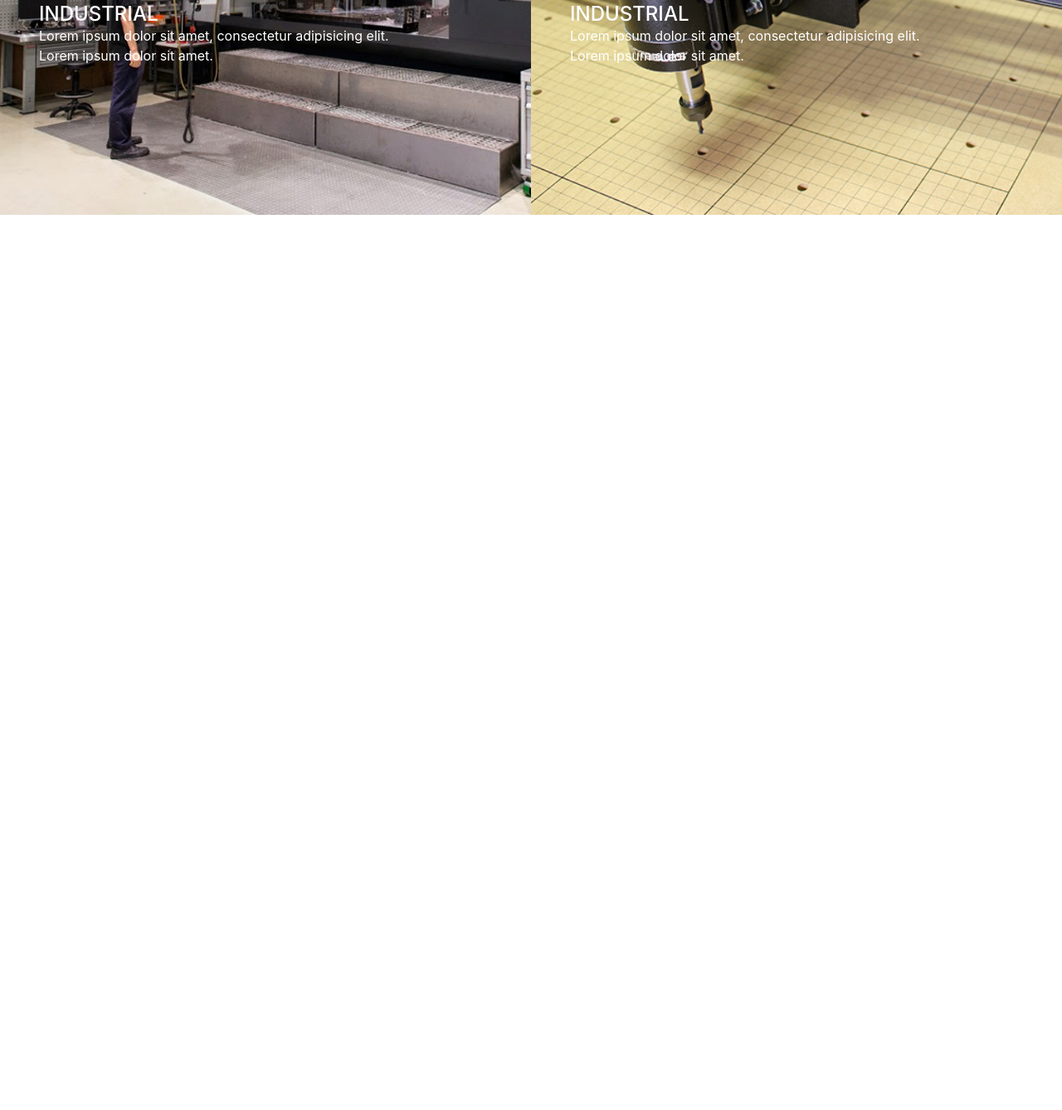
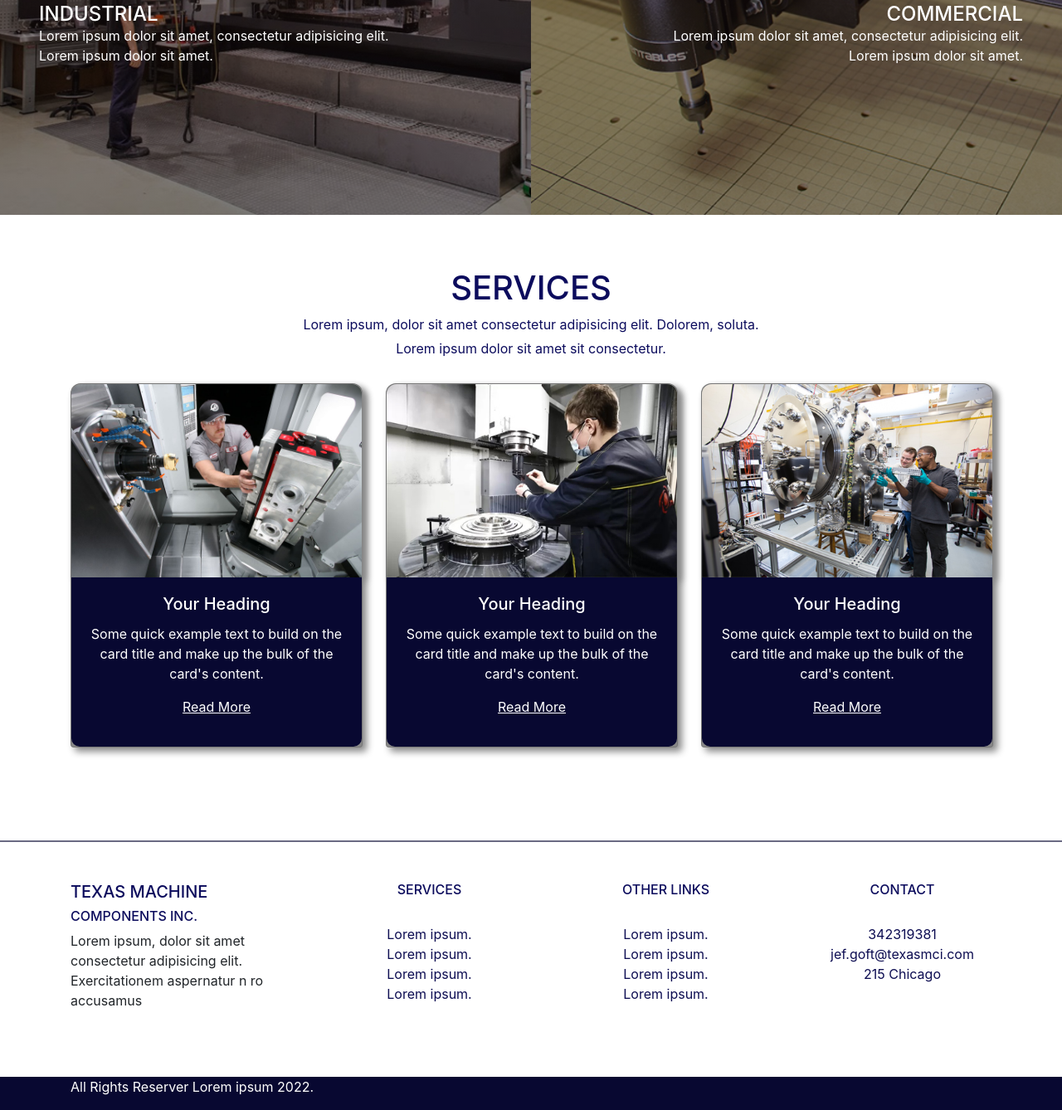
Before and after one commit to Elisha-George/BootStrap4-Website-Assignment, a plain HTML site: page index.html in a window 1280 px wide. Shown: the part 2427-3765 px from the top of the page at 83% size. Before the commit the page ends 2686 px from the top, so only its background shows below. Drawn offline with nearby package versions, Linux system fonts and the light colour scheme; files that its build step writes are made by us from their sources.

Commit message:
completed

```diff
--- a/css/style.css
+++ b/css/style.css
@@ -158,7 +158,7 @@ background-color: rgb(12, 12, 93);
 /* MULTI BANNER
  */
  .leftPic{
-     background-image: url("/img/left.jpg");
+     background-image:  linear-gradient( rgba(65, 37, 37, 0.5), rgba(0, 0, 0, 0.5) ),url("/img/left.jpg");
      background-repeat: no-repeat;
      background-color: black;
      background-size: cover;
@@ -168,7 +168,7 @@ background-color: rgb(12, 12, 93);
  }
 
  .rightPic{
-     background-image: url("/img/right.jpg");
+     background-image: linear-gradient( rgba(65, 37, 37, 0.5), rgba(0, 0, 0, 0.5) ), url("/img/right.jpg");
      background-repeat: no-repeat;
      background-color: black;
      background-size: cover;
@@ -185,7 +185,7 @@ background-color: rgb(12, 12, 93);
 .rightBannerMaterial{
     position: relative;
     top: 24rem;
-    left: 2rem;
+    right: 2rem;
 }
 .bannerHead{
     color: white;
@@ -194,3 +194,61 @@ background-color: rgb(12, 12, 93);
     color: white;
     line-height: 0.5rem;
 }
+.multiBanner{
+    margin-bottom: 4rem;
+}
+
+/* SERVICES */
+
+.servicePara{
+    line-height: .2rem;
+}
+.card-body{
+    background-color: rgb(8, 8, 49);
+}
+.card-title,.card-text{
+    color: white;
+}
+.readLink{
+    color: white;
+    text-decoration: underline;
+}
+.card,.card-img-top{
+    border-top-right-radius: 12px;
+    border-top-left-radius: 12px;
+    box-shadow: 5px 5px 8px #888888;
+    background-color:#888888 ;
+
+}
+.card-body{
+    border-bottom-left-radius: 10px;
+    border-bottom-right-radius: 10px;
+
+}
+
+
+
+/* footer links */
+
+.ulFooter{
+    list-style: none;
+}
+.ulFooter li{
+    color: rgb(13, 13, 82);
+}
+.footer-list
+{
+    border-top: 2px solid rgb(105, 105, 130);
+    padding-top: 3rem;
+    margin-top: 7rem;
+    margin-bottom: 4rem;
+}
+
+/* footer */
+
+.footer{
+    background-color: rgb(8, 8, 49);
+}
+.Copyright{
+    color: white;
+}
--- a/index.html
+++ b/index.html
@@ -144,7 +144,7 @@
                     <h1 class="aboutHead">
                         BUILDING TRUST
                     </h1>
-                    <h1 class="aboutHead aboutMainHead">
+                    <h1 class=" aboutHead aboutMainHead">
                         THROUGH METAL
                     </h1>
 
@@ -182,11 +182,11 @@
                 </div>
                 <div class="col-md-6 rightPic">
                     <div class="rightBannerMaterial" >
-                        <h4  class="bannerHead">
-                            INDUSTRIAL
+                        <h4  class="text-right bannerHead">
+                            COMMERCIAL
                         </h4>
-                        <P class="bannerPara">Lorem ipsum dolor sit amet, consectetur adipisicing elit.</P >
-                        <p  class="bannerPara">Lorem ipsum dolor sit amet.</p>
+                        <P class="text-right bannerPara">Lorem ipsum dolor sit amet, consectetur adipisicing elit.</P >
+                        <p  class="text-right bannerPara">Lorem ipsum dolor sit amet.</p>
                     </div>
                 </div>
             </div>
@@ -199,14 +199,138 @@
 
 
     <!-- SERVICES -->
+
+    <section class="services">
+        <h1 class="headBlue text-center">
+
+            SERVICES
+        </h1>
+        <p class="headBlue text-center">Lorem ipsum, dolor sit amet consectetur adipisicing elit. Dolorem, soluta.</p>
+        <p class="headBlue servicePara text-center">Lorem ipsum dolor sit amet sit consectetur.</p>
+<br>
+
+        <div class="container">
+            <div class="row">
+                <div class="col-md-4">
+                    <div class="card" style="width: 22rem;">
+                        <img class="card-img-top" src="img/5.jpg" alt="Card image cap">
+                        <div class="card-body">
+                          <h5 class="card-title text-center">Your Heading</h5>
+                          <p class="card-text text-center">Some quick example text to build on the card title and make up the bulk of the card's content.</p>
+
+                          <p class="readLink text-center">Read More</p>
+                        </div>
+                      </div>
+                </div>
+                <div class="col-md-4">
+                    <div class="card" style="width: 22rem;">
+                        <img class="card-img-top" src="img/6.jpg" alt="Card image cap">
+                        <div class="card-body">
+                          <h5 class="card-title text-center">Your Heading</h5>
+                          <p class="card-text text-center">Some quick example text to build on the card title and make up the bulk of the card's content.</p>
+
+                          <p class="readLink text-center">Read More</p>
+                        </div>
+                      </div>
+                </div>
+
+                <div class="col-md-4">
+                    <div class="card" style="width: 22rem;">
+                        <img class="card-img-top" src="img/7.jpg" alt="Card image cap">
+                        <div class="card-body">
+                          <h5 class="card-title text-center">Your Heading</h5>
+                          <p class="card-text text-center">Some quick example text to build on the card title and make up the bulk of the card's content.</p>
+
+                          <p class="readLink text-center">Read More</p>
+                        </div>
+                      </div>
+                </div>
+
+                </div>
+            </div>
+        </div>
+    </section>
+
     <!-- SERVICES -->
 
 
     <!-- FOOTER LIST -->
+    <section class="footer-list ">
+        <div class="container">
+        <div class="row">
+            <div class="col-md-3">
+                <h5 class="headBlue">
+                    TEXAS MACHINE
+                </h5>
+                <h6 class="headBlue">
+                    COMPONENTS INC.
+                </h6>
+                <p>
+                    Lorem ipsum, dolor sit amet consectetur adipisicing elit. Exercitationem  aspernatur n ro accusamus
+                </p>
+
+            </div>
+            <div class="col-md-3">
+
+                <ul class="ulFooter">
+                    <li class="text-center" > <h6 class="headBlue text-center">SERVICES</h6></li>
+                    <br>
+                    <li class="text-center" >Lorem ipsum.</li>
+                    <li class="text-center" >Lorem ipsum.</li>
+                    <li class="text-center" >Lorem ipsum.</li>
+                    <li class="text-center" >Lorem ipsum.</li>
+
+                </ul>
+
+            </div>
+            <div class="col-md-3">
+
+
+
+                <ul class="ulFooter">
+                    <li class="text-center"> <h6 class="headBlue text-center">OTHER LINKS</h6></li>
+                    <br>
+                    <li class="text-center">Lorem ipsum.</li>
+                    <li class="text-center">Lorem ipsum.</li>
+                    <li class="text-center">Lorem ipsum.</li>
+                    <li class="text-center">Lorem ipsum.</li>
+
+                </ul>
+
+            </div>
+            <div class="col-md-3">
+                <ul class="ulFooter">
+                    <li class="text-center"> <h6 class="headBlue text-center">CONTACT</h6></li>
+                    <br>
+                    <li class="text-center">342319381</li>
+                    <li class="text-center">jef.goft@texasmci.com</li>
+                    <li class="text-center">215 Chicago </li>
+
+                </ul>
+
+            </div>
+        </div>
+        </div>
+
+    </section>
     <!-- FOOTER LIST -->
 
 
     <!-- FOOTER  -->
+    <section class="footer">
+        <div class="container">
+            <div class="row">
+                <div class="col-md-10">
+                    <p class="Copyright">All Rights Reserver Lorem ipsum 2022.</p>
+
+
+                </div>
+                <div class="email col-md-2 pt-4">
+
+                </div>
+            </div>
+        </div>
+    </section>
     <!-- FOOTER  -->
 
 
```
